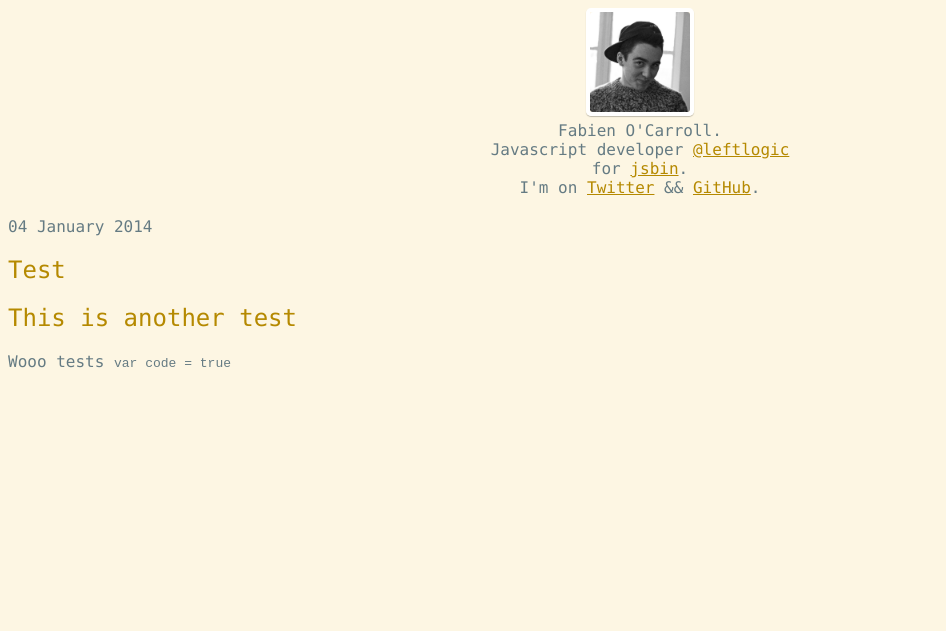
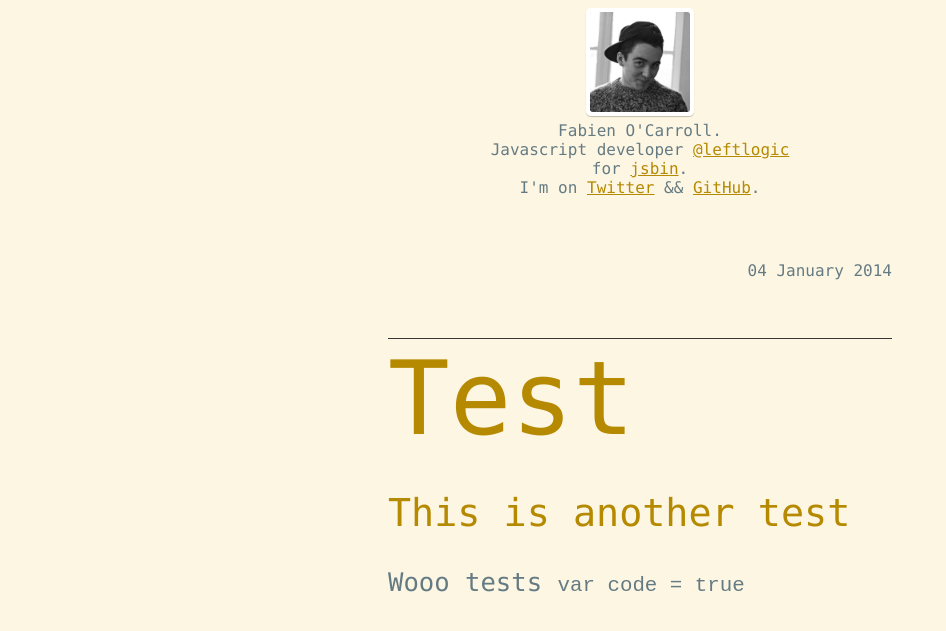
Before and after one commit to allouis/allouis.github.io, a Jekyll site: the page built from index.html, in a window 1280 px wide. Shown: the top 631 px of the page, without its empty margins (0-946 px from the left). Built offline with Jekyll 4.4.1, drawn with Linux system fonts in a browser that asks for light colours; Markdown is read by kramdown in place of the engine named in the settings; the list of posts is cut into pages by our own code.

Commit message:
Adding post.css

```diff
--- a/_layouts/default.html
+++ b/_layouts/default.html
@@ -9,6 +9,7 @@
 
     <link href="/css/syntax.css" rel="stylesheet">
     <link href="/css/main.css" rel="stylesheet">
+    <link href="/css/post.css" rel="stylesheet">
     <link href="/css/solarized.css" rel="stylesheet">
 
     <!-- HTML5 shim, for IE6-8 support of HTML5 elements -->
```
